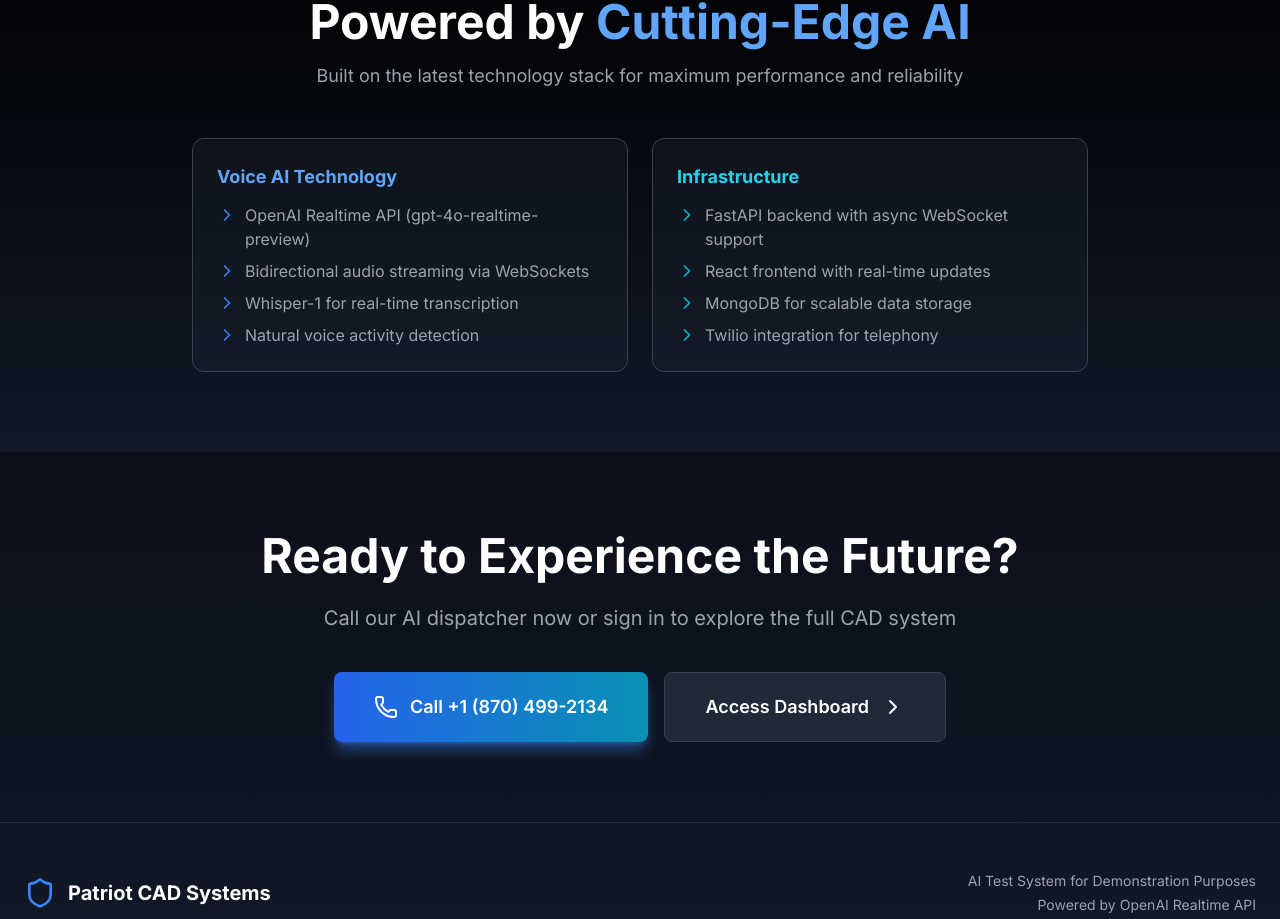
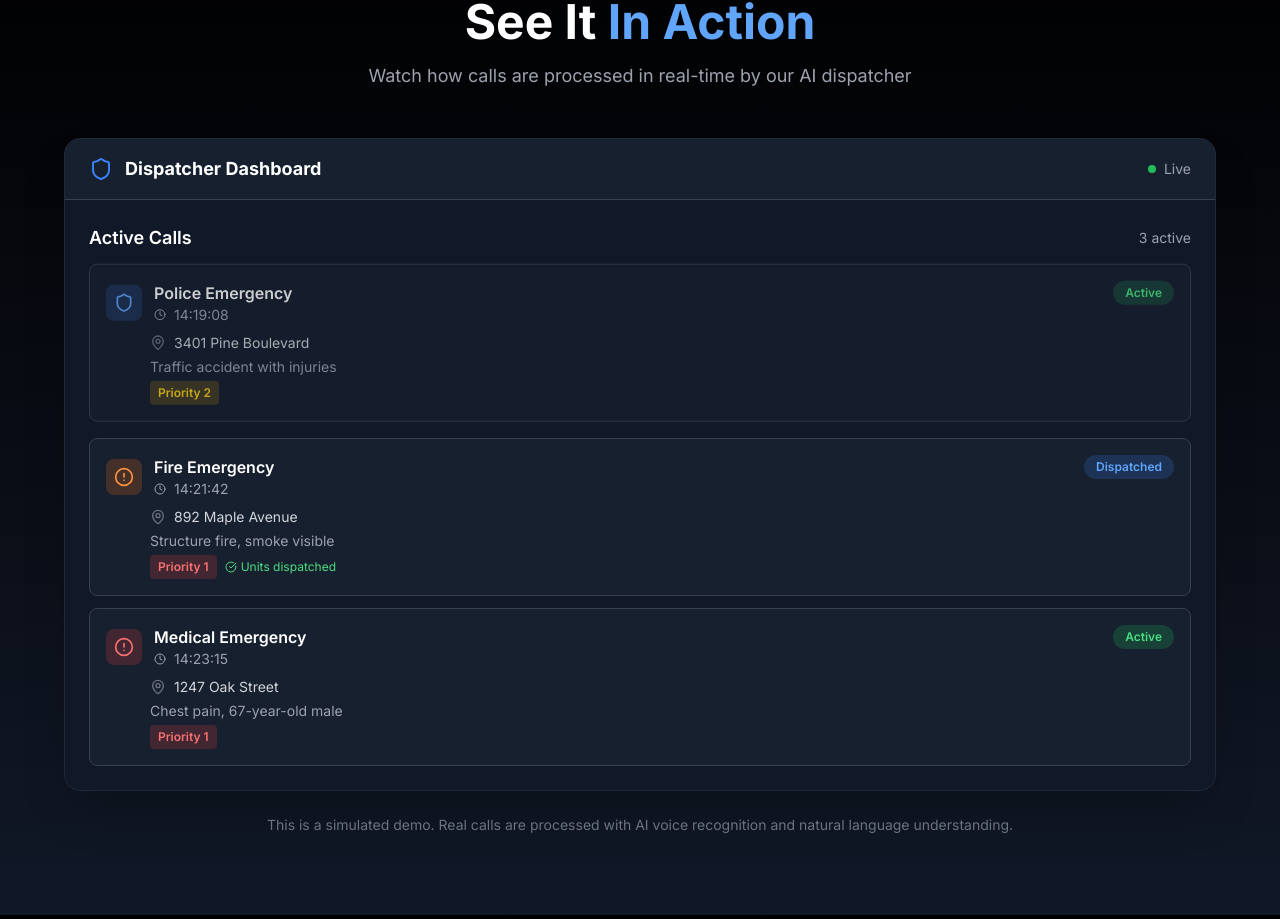
Before and after one commit to mloucks003/aiaipolice-main, a React (Create React App) app in the folder frontend/: page / in a window 1280 px wide. Shown: the part 1878-2797 px from the top of the page. Built offline with nearby package versions, Linux system fonts and the light colour scheme; no server answers.

Commit message:
Add animated live demo section showing calls coming into CAD system

```diff
--- a/frontend/package.json
+++ b/frontend/package.json
@@ -31,6 +31,7 @@
     "@radix-ui/react-toggle": "^1.1.6",
     "@radix-ui/react-toggle-group": "^1.1.7",
     "@radix-ui/react-tooltip": "^1.2.4",
+    "ajv": "^8.17.1",
     "axios": "^1.8.4",
     "class-variance-authority": "^0.7.1",
     "clsx": "^2.1.1",
--- a/frontend/src/index.css
+++ b/frontend/src/index.css
@@ -1,6 +1,21 @@
 @tailwind base;
 @tailwind components;
 @tailwind utilities;
+
+@keyframes slideIn {
+    from {
+        opacity: 0;
+        transform: translateY(-20px);
+    }
+    to {
+        opacity: 1;
+        transform: translateY(0);
+    }
+}
+
+.animate-slideIn {
+    animation: slideIn 0.5s ease-out forwards;
+}
 
 body {
     margin: 0;
--- a/frontend/src/pages/LandingPage.jsx
+++ b/frontend/src/pages/LandingPage.jsx
@@ -1,15 +1,65 @@
 import React, { useState, useEffect } from 'react';
 import { useNavigate } from 'react-router-dom';
-import { Phone, Zap, Shield, Brain, Radio, MapPin, Users, ChevronRight, Play } from 'lucide-react';
+import { Phone, Zap, Shield, Brain, Radio, MapPin, Users, ChevronRight, Play, AlertCircle, Clock, CheckCircle } from 'lucide-react';
 
 const LandingPage = () => {
   const navigate = useNavigate();
   const [scrollY, setScrollY] = useState(0);
+  const [activeCalls, setActiveCalls] = useState([]);
 
   useEffect(() => {
     const handleScroll = () => setScrollY(window.scrollY);
     window.addEventListener('scroll', handleScroll);
     return () => window.removeEventListener('scroll', handleScroll);
+  }, []);
+
+  // Simulate incoming calls for demo
+  useEffect(() => {
+    const demoCallsData = [
+      {
+        id: 1,
+        type: 'Medical',
+        location: '1247 Oak Street',
+        description: 'Chest pain, 67-year-old male',
+        priority: 1,
+        status: 'Active',
+        time: '14:23:15'
+      },
+      {
+        id: 2,
+        type: 'Fire',
+        location: '892 Maple Avenue',
+        description: 'Structure fire, smoke visible',
+        priority: 1,
+        status: 'Dispatched',
+        time: '14:21:42'
+      },
+      {
+        id: 3,
+        type: 'Police',
+        location: '3401 Pine Boulevard',
+        description: 'Traffic accident with injuries',
+        priority: 2,
+        status: 'Active',
+        time: '14:19:08'
+      }
+    ];
+
+    let currentIndex = 0;
+    const interval = setInterval(() => {
+      if (currentIndex < demoCallsData.length) {
+        setActiveCalls(prev => [demoCallsData[currentIndex], ...prev]);
+        currentIndex++;
+      } else {
+        // Reset after showing all calls
+        setTimeout(() => {
+          setActiveCalls([]);
+          currentIndex = 0;
+        }, 3000);
+      }
+    }, 2000);
+
+    return () => clearInterval(interval);
   }, []);
 
   const features = [
@@ -95,10 +145,10 @@ const LandingPage = () => {
               <span className="text-blue-400 text-sm font-semibold">Powered by OpenAI Realtime API</span>
             </div>
 
-            <h1 className="text-6xl md:text-7xl font-bold mb-6 leading-tight">
+            <h1 className="text-5xl md:text-7xl font-bold mb-6 leading-tight">
               The Future of
               <span className="block bg-gradient-to-r from-blue-400 via-cyan-400 to-blue-500 bg-clip-text text-transparent">
-                Emergency Dispatch
+                Emergency Dispatching
               </span>
             </h1>
 
@@ -178,6 +228,114 @@ const LandingPage = () => {
                 <p className="text-gray-400 leading-relaxed">{feature.description}</p>
               </div>
             ))}
+          </div>
+        </div>
+      </div>
+
+      {/* Live Demo Section */}
+      <div className="relative py-20 bg-gradient-to-b from-black to-gray-900">
+        <div className="container mx-auto px-6">
+          <div className="max-w-6xl mx-auto">
+            <div className="text-center mb-12">
+              <h2 className="text-4xl md:text-5xl font-bold mb-4">
+                See It <span className="text-blue-400">In Action</span>
+              </h2>
+              <p className="text-gray-400 text-lg">
+                Watch how calls are processed in real-time by our AI dispatcher
+              </p>
+            </div>
+
+            {/* Mock Dispatcher Dashboard */}
+            <div className="bg-gray-900 border border-gray-800 rounded-2xl overflow-hidden shadow-2xl">
+              {/* Dashboard Header */}
+              <div className="bg-gray-800/50 border-b border-gray-700 px-6 py-4 flex items-center justify-between">
+                <div className="flex items-center space-x-3">
+                  <Shield className="w-6 h-6 text-blue-500" />
+                  <span className="font-bold text-lg">Dispatcher Dashboard</span>
+                </div>
+                <div className="flex items-center space-x-2">
+                  <div className="w-2 h-2 bg-green-500 rounded-full animate-pulse" />
+                  <span className="text-sm text-gray-400">Live</span>
+                </div>
+              </div>
+
+              {/* Active Calls List */}
+              <div className="p-6 min-h-[400px]">
+                <div className="flex items-center justify-between mb-4">
+                  <h3 className="text-lg font-semibold">Active Calls</h3>
+                  <span className="text-sm text-gray-400">{activeCalls.length} active</span>
+                </div>
+
+                <div className="space-y-3">
+                  {activeCalls.length === 0 ? (
+                    <div className="text-center py-20 text-gray-500">
+                      <Phone className="w-12 h-12 mx-auto mb-3 opacity-50" />
+                      <p>Waiting for incoming calls...</p>
+                    </div>
+                  ) : (
+                    activeCalls.map((call, index) => (
+                      <div
+                        key={call.id}
+                        className="bg-gray-800/50 border border-gray-700 rounded-lg p-4 animate-slideIn"
+                        style={{ animationDelay: `${index * 0.1}s` }}
+                      >
+                        <div className="flex items-start justify-between mb-2">
+                          <div className="flex items-center space-x-3">
+                            <div className={`p-2 rounded-lg ${
+                              call.type === 'Medical' ? 'bg-red-500/20 text-red-400' :
+                              call.type === 'Fire' ? 'bg-orange-500/20 text-orange-400' :
+                              'bg-blue-500/20 text-blue-400'
+                            }`}>
+                              {call.type === 'Medical' ? <AlertCircle className="w-5 h-5" /> :
+                               call.type === 'Fire' ? <AlertCircle className="w-5 h-5" /> :
+                               <Shield className="w-5 h-5" />}
+                            </div>
+                            <div>
+                              <div className="font-semibold">{call.type} Emergency</div>
+                              <div className="text-sm text-gray-400 flex items-center space-x-2">
+                                <Clock className="w-3 h-3" />
+                                <span>{call.time}</span>
+                              </div>
+                            </div>
+                          </div>
+                          <div className={`px-3 py-1 rounded-full text-xs font-semibold ${
+                            call.status === 'Active' ? 'bg-green-500/20 text-green-400' :
+                            'bg-blue-500/20 text-blue-400'
+                          }`}>
+                            {call.status}
+                          </div>
+                        </div>
+                        <div className="ml-11 space-y-1">
+                          <div className="flex items-center space-x-2 text-sm">
+                            <MapPin className="w-4 h-4 text-gray-500" />
+                            <span className="text-gray-300">{call.location}</span>
+                          </div>
+                          <p className="text-sm text-gray-400">{call.description}</p>
+                          <div className="flex items-center space-x-2 mt-2">
+                            <div className={`px-2 py-1 rounded text-xs font-semibold ${
+                              call.priority === 1 ? 'bg-red-500/20 text-red-400' :
+                              'bg-yellow-500/20 text-yellow-400'
+                            }`}>
+                              Priority {call.priority}
+                            </div>
+                            {call.status === 'Dispatched' && (
+                              <div className="flex items-center space-x-1 text-xs text-green-400">
+                                <CheckCircle className="w-3 h-3" />
+                                <span>Units dispatched</span>
+                              </div>
+                            )}
+                          </div>
+                        </div>
+                      </div>
+                    ))
+                  )}
+                </div>
+              </div>
+            </div>
+
+            <p className="text-center text-gray-500 text-sm mt-6">
+              This is a simulated demo. Real calls are processed with AI voice recognition and natural language understanding.
+            </p>
           </div>
         </div>
       </div>
```
Also changed, not shown: 2 other files (tests, documents, lock files or other folders).
